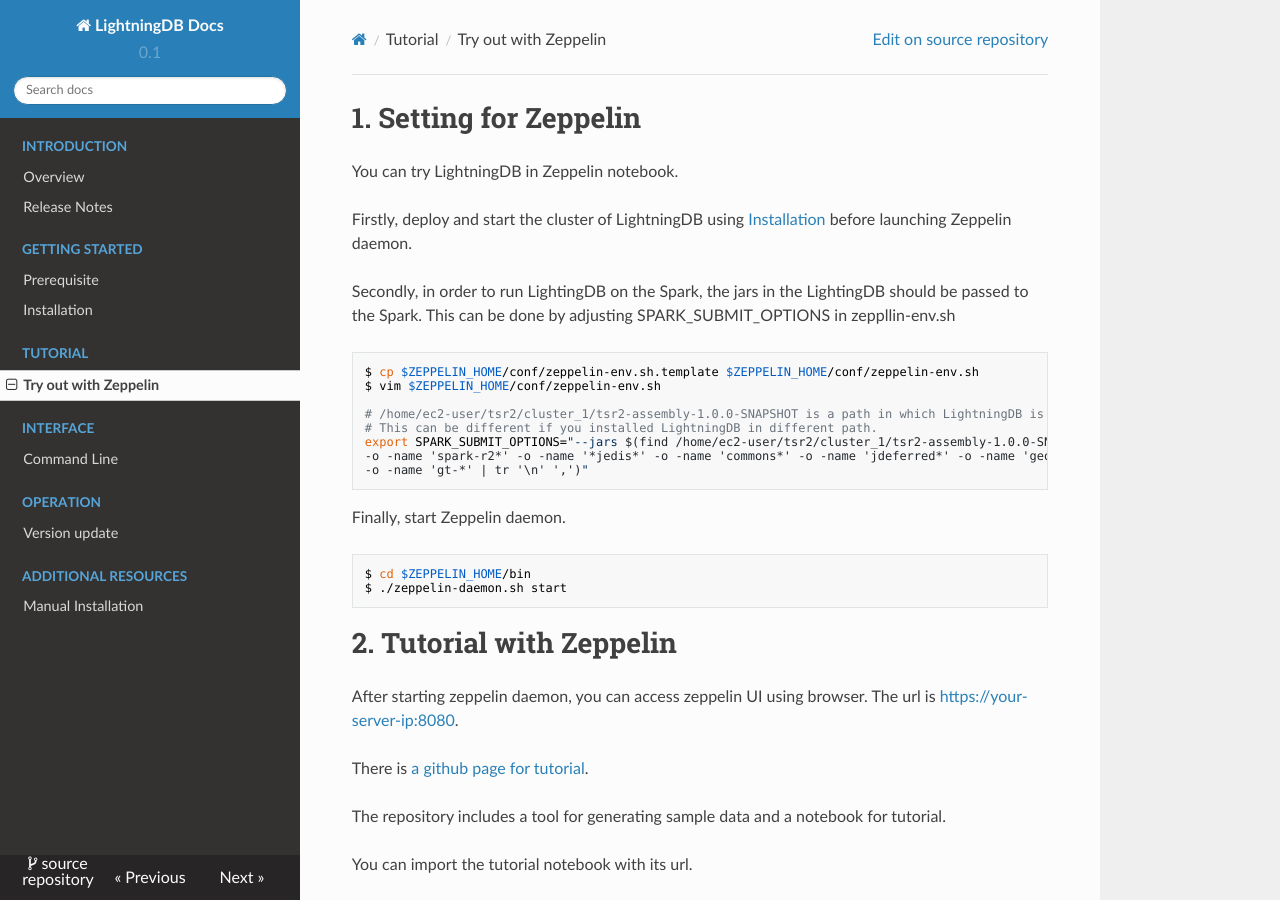
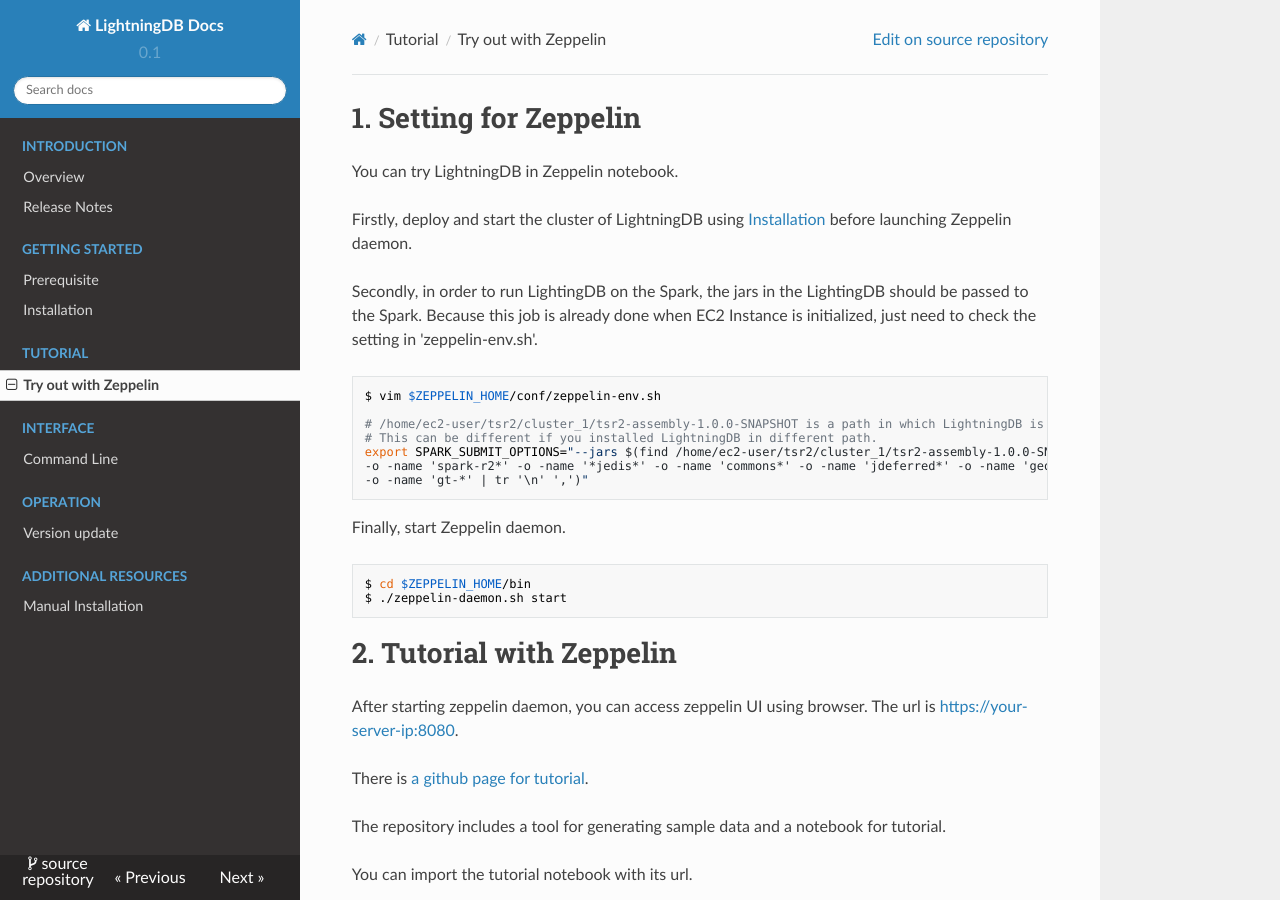
Before and after one commit to mnms/docs, an MkDocs documentation site: the page built from docs/try-with-zeppelin.md, in a window 1280 px wide and 900 px high. Built offline with MkDocs 1.6.1, drawn with Linux system fonts in a browser that asks for light colours; nearby versions of some CDN libraries.

Commit message:
update guide in try-with-zeppelin.md

````diff
--- a/docs/try-with-zeppelin.md
+++ b/docs/try-with-zeppelin.md
@@ -5,10 +5,9 @@
 Firstly, deploy and start the cluster of LightningDB using [Installation](install-fbctl.md) before launching Zeppelin daemon.
 
 Secondly, in order to run LightingDB on the Spark, the jars in the LightingDB should be passed to the Spark.
-This can be done by adjusting SPARK_SUBMIT_OPTIONS in zeppllin-env.sh
+Because this job is already done when EC2 Instance is initialized, just need to check the setting in 'zeppelin-env.sh'.
 
-```bash
-$ cp $ZEPPELIN_HOME/conf/zeppelin-env.sh.template $ZEPPELIN_HOME/conf/zeppelin-env.sh
+``` bash
 $ vim $ZEPPELIN_HOME/conf/zeppelin-env.sh
 
 # /home/ec2-user/tsr2/cluster_1/tsr2-assembly-1.0.0-SNAPSHOT is a path in which LightningDB is installed using fbctl.
````
